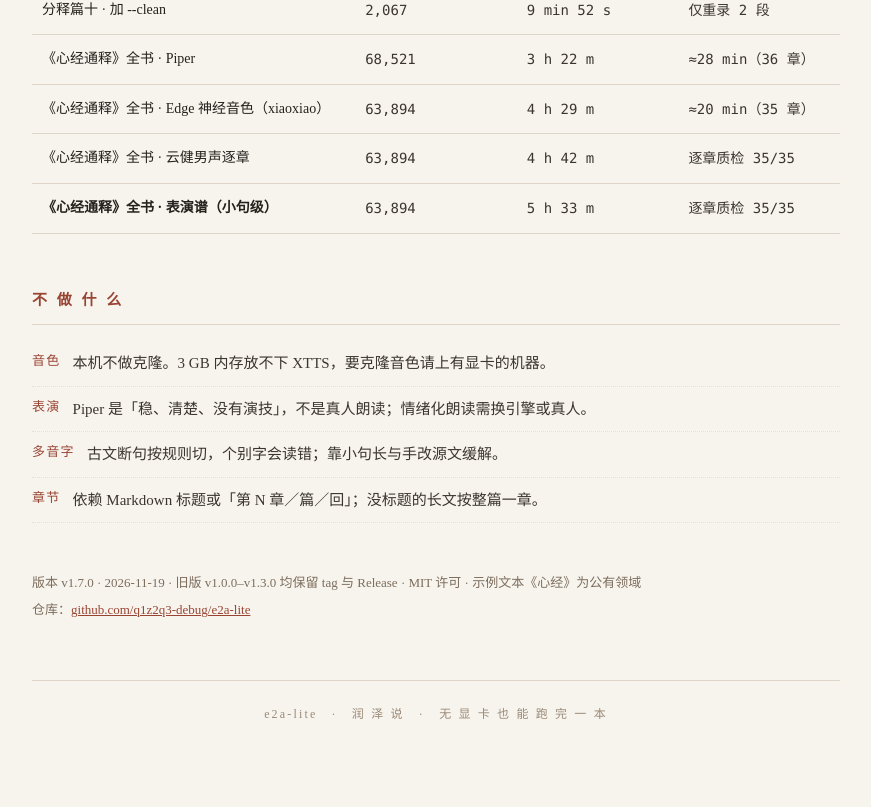
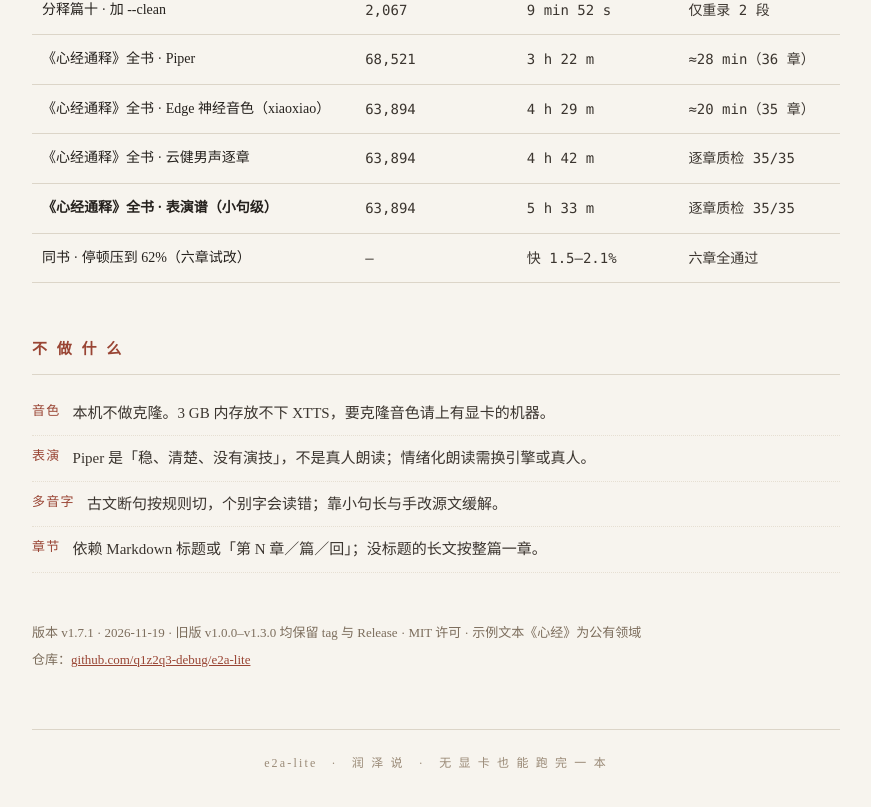
Before and after one commit to q1z2q3-debug/e2a-lite, a plain HTML site: page docs/index.html in a window 1280 px wide. Shown: the part 2211-3018 px from the top of the page, without its empty margins (204-1075 px from the left). Drawn offline with Linux system fonts and the light colour scheme.

Commit message:
v1.7.1：停顿压缩收益上限实测（六章闭环）

```diff
--- a/docs/index.html
+++ b/docs/index.html
@@ -107,6 +107,7 @@ python3 tts.py assemble --in 书.md --wavs 逐段/ --out out/   <span class="c">
     <tr><td>《心经通释》全书 · Edge 神经音色（xiaoxiao）</td><td class="num">63,894</td><td class="num">4 h 29 m</td><td class="num">≈20 min（35 章）</td></tr>
     <tr><td>《心经通释》全书 · 云健男声逐章</td><td class="num">63,894</td><td class="num">4 h 42 m</td><td class="num">逐章质检 35/35</td></tr>
     <tr><td><b>《心经通释》全书 · 表演谱（小句级）</b></td><td class="num">63,894</td><td class="num">5 h 33 m</td><td class="num">逐章质检 35/35</td></tr>
+    <tr><td>同书 · 停顿压到 62%（六章试改）</td><td class="num">—</td><td class="num">快 1.5–2.1%</td><td class="num">六章全通过</td></tr>
   </table>
 
   <h2>不 做 什 么</h2>
@@ -117,7 +118,7 @@ python3 tts.py assemble --in 书.md --wavs 逐段/ --out out/   <span class="c">
     <li><i>章节</i>依赖 Markdown 标题或「第 N 章／篇／回」；没标题的长文按整篇一章。</li>
   </ul>
 
-  <div class="meta">版本 v1.7.0 · 2026-11-19 · 旧版 v1.0.0–v1.3.0 均保留 tag 与 Release · MIT 许可 · 示例文本《心经》为公有领域<br>
+  <div class="meta">版本 v1.7.1 · 2026-11-19 · 旧版 v1.0.0–v1.3.0 均保留 tag 与 Release · MIT 许可 · 示例文本《心经》为公有领域<br>
     仓库：<a href="https://github.com/q1z2q3-debug/e2a-lite" style="color:#994433">github.com/q1z2q3-debug/e2a-lite</a></div>
 
   <div class="foot">e2a-lite　·　润 泽 说　·　无 显 卡 也 能 跑 完 一 本</div>
```
Also changed, not shown: docs/_shots/index_desktop.jpg, docs/_shots/index_mobile.jpg, 3 other files.
